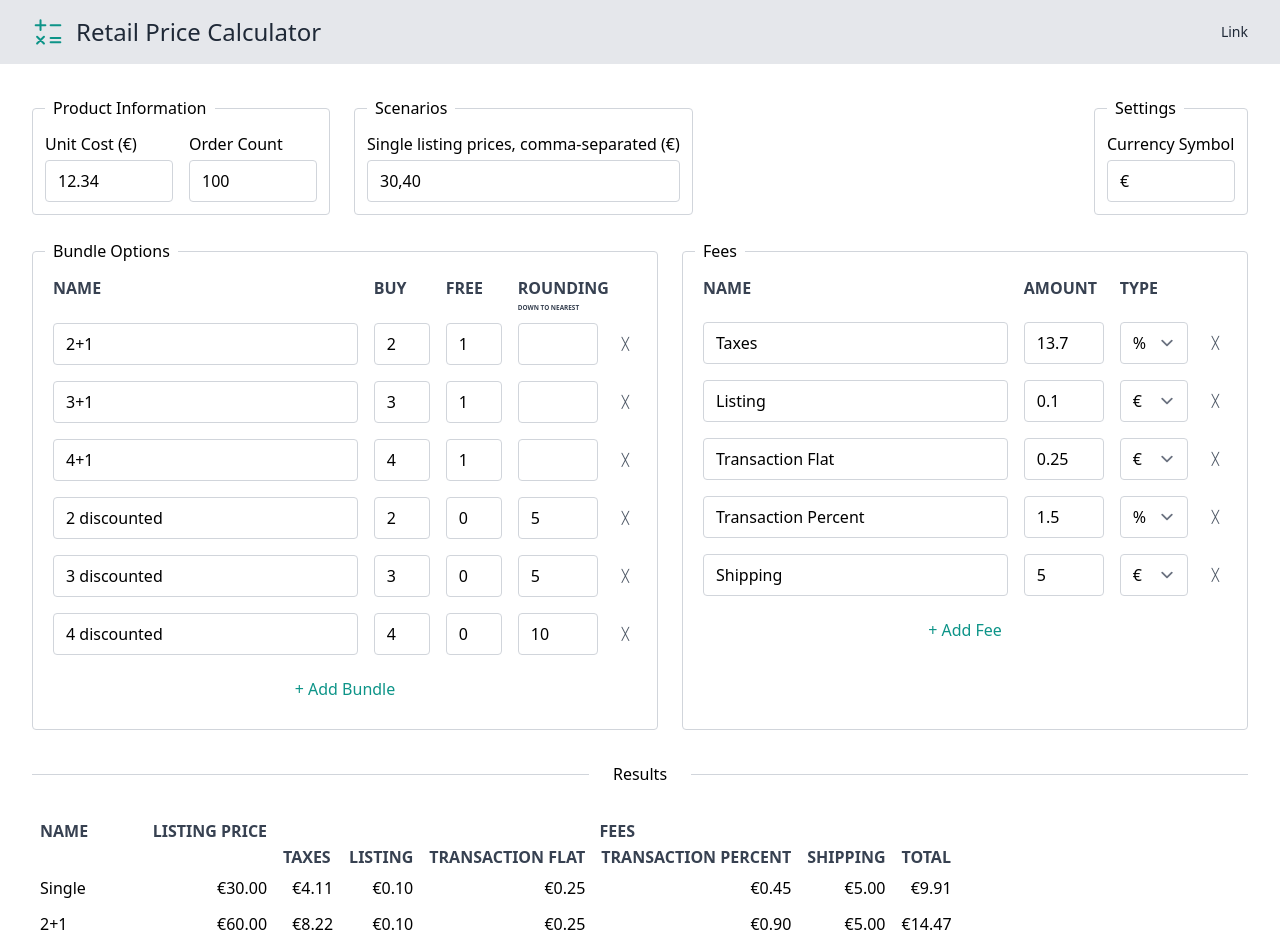
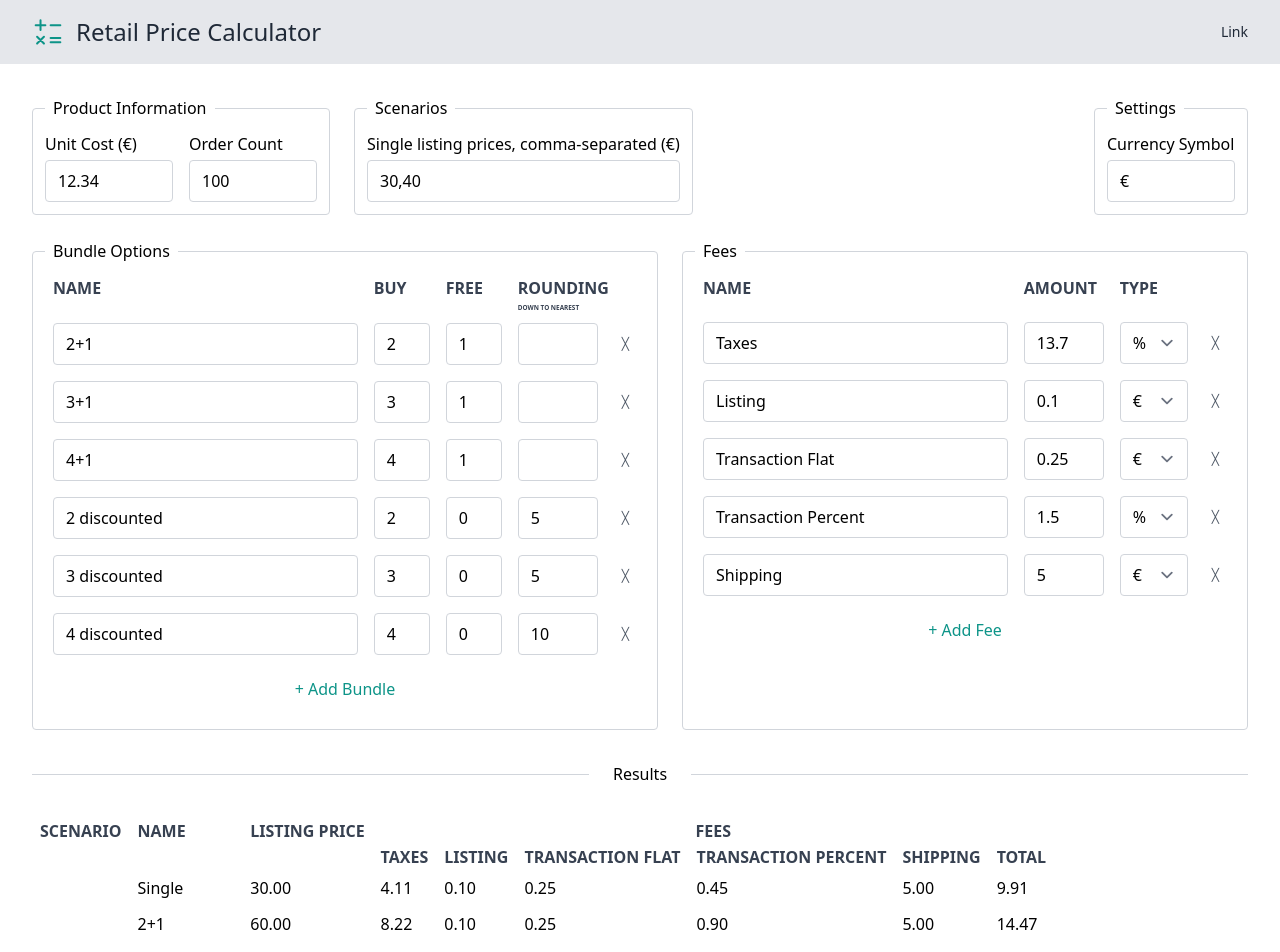
Before and after one commit to loicteixeira/retail-price-calculator, a SvelteKit app: page / in a window 1280 px wide. Shown: the top 952 px of the page. Built offline with nearby package versions, Linux system fonts and the light colour scheme.

Commit message:
Take scenarios into account when computing & displaying

```diff
--- /dev/null
+++ b/src/lib/compute.ts
@@ -0,0 +1,78 @@
+type ComputeResultsOptions = {
+	fees: {
+		amount: number;
+		name: string;
+		type: 'flat' | 'percent';
+	}[];
+	salesOptions: {
+		buyCount: number;
+		freeCount: number;
+		name: string;
+		rounding: number | null;
+	}[];
+	productInformation: {
+		orderCount: number;
+		unitCost: number;
+	};
+	scenarios: number[];
+};
+
+type ComputeResultsOutput = {
+	columns: ({ label: string } | { label: string; children: string[] })[];
+	groups: {
+		label: string;
+		rows: string[][];
+	}[];
+};
+
+export function computeResults({
+	fees,
+	salesOptions,
+	scenarios
+}: ComputeResultsOptions): ComputeResultsOutput {
+	const columns = [
+		{ label: 'Scenario' },
+		{ label: 'Name' },
+		{ label: 'Listing Price' },
+		{ label: 'Fees', children: [...fees.map((fee) => fee.name), 'Total'] }
+	];
+
+	const groups = scenarios.map((scenario) => {
+		const rows = salesOptions.reduce<ComputeResultsOutput['groups'][0]['rows']>(
+			(acc, { buyCount, name, rounding }) => {
+				let listingPrice = scenario * buyCount;
+				if (rounding) {
+					listingPrice = Math.floor(listingPrice / rounding) * rounding;
+				}
+
+				const calculatedFees = computeFees(listingPrice, fees);
+
+				acc.push([
+					name,
+					// TODO: Proper currency formatting
+					listingPrice.toFixed(2),
+					...calculatedFees.details.map((v) => v.toFixed(2)),
+					calculatedFees.total.toFixed(2)
+				]);
+				return acc;
+			},
+			[]
+		);
+		return { label: scenario.toString(), rows };
+	});
+
+	return { columns, groups };
+}
+
+function computeFees(listingPrice: number, fees: ComputeResultsOptions['fees']) {
+	const details = fees.map((fee) => {
+		switch (fee.type) {
+			case 'flat':
+				return fee.amount;
+			case 'percent':
+				return (listingPrice * fee.amount) / 100;
+		}
+	});
+	const total = details.reduce((a, b) => a + b, 0);
+	return { details, total };
+}
--- a/src/routes/+page.svelte
+++ b/src/routes/+page.svelte
@@ -1,8 +1,9 @@
 <script lang="ts">
 	import { dev } from '$app/environment';
 	import * as Form from '$lib/components/Form';
+	import { computeResults } from '$lib/compute';
 	import { CURRENCY_SYMBOL, DEMO_DATA } from '$lib/demo';
-	import type { Fee, FormState } from '$lib/types';
+	import type { FormState } from '$lib/types';
 
 	const startingData = dev
 		? structuredClone(DEMO_DATA)
@@ -16,41 +17,26 @@
 			};
 	let form = $state<FormState>(startingData);
 
-	function calculateFees(value: number, fees: Fee[]) {
-		const details = fees.map((fee) => {
-			switch (fee.type) {
-				case 'flat':
-					return fee.amount;
-				case 'percent':
-					return (value * fee.amount) / 100;
-			}
+	let { columns, groups } = $derived.by(() => {
+		return computeResults({
+			fees: form.fees,
+			salesOptions: [
+				{
+					buyCount: 1,
+					freeCount: 0,
+					name: 'Single',
+					rounding: null
+				},
+				...form.bundles.map((bundle) => ({
+					buyCount: bundle.buy,
+					freeCount: bundle.free,
+					name: bundle.name,
+					rounding: bundle.round
+				}))
+			],
+			productInformation: { orderCount: form.orderCount || 0, unitCost: form.unitCost || 0 },
+			scenarios: form.scenarios
 		});
-		const total = details.reduce((a, b) => a + b, 0);
-		return { details, total };
-	}
-
-	let results = $derived.by(() => {
-		const firstValidScenario = form.scenarios && form.scenarios.find((v) => !isNaN(v));
-		const baseListingPrice = firstValidScenario ? firstValidScenario : (form.unitCost || 0) * 3;
-		const baseFees = calculateFees(baseListingPrice, form.fees);
-		const baseResult = { name: 'Single', listingPrice: baseListingPrice, fees: baseFees };
-
-		return form.bundles.reduce<
-			{ name: string; listingPrice: number; fees: { details: number[]; total: number } }[]
-		>(
-			(acc, value) => {
-				let listingPrice = baseListingPrice * value.buy;
-				if (value.round) {
-					listingPrice = Math.floor(listingPrice / value.round) * value.round;
-				}
-
-				const fees = calculateFees(listingPrice, form.fees);
-
-				acc.push({ name: value.name, listingPrice, fees });
-				return acc;
-			},
-			[baseResult]
-		);
 	});
 </script>
 
@@ -88,38 +74,41 @@
 	<table class="mr-auto table-fixed">
 		<thead>
 			<tr class="text-left align-text-top uppercase text-gray-700">
-				<th class="px-2" rowspan="2">Name</th>
-				<th class="px-2" rowspan="2">Listing Price</th>
-				<th class="px-2 text-center" colspan={form.fees.length + 1}>Fees</th>
+				{#each columns as column}
+					<th
+						class="px-2 {'children' in column && 'text-center'}"
+						rowspan={'children' in column ? 1 : 2}
+						colspan={'children' in column ? column.children.length : 1}
+					>
+						{column.label}
+					</th>
+				{/each}
 			</tr>
 			<tr class="text-left align-text-top uppercase text-gray-700">
-				{#each form.fees as { name, key } (key)}
-					<th class="px-2">{name}</th>
+				{#each columns as column}
+					{#if 'children' in column}
+						{#each column.children as child}
+							<th class="px-2">{child}</th>
+						{/each}
+					{/if}
 				{/each}
-				<th class="px-2">Total</th>
 			</tr>
 		</thead>
 		<tbody>
-			{#each results as result}
-				<!-- TODO: Proper currency formatting -->
-				<tr>
-					<td class="px-2 py-1.5">{result.name}</td>
-					<td class="px-2 py-1.5 text-right">
-						{form.currencySymbol}{result.listingPrice.toFixed(2)}
-					</td>
-					{#each result.fees.details as fee}
-						<td class="px-2 py-1.5 text-right">
-							{form.currencySymbol}{fee.toFixed(2)}
-						</td>
+			{#each groups as group, index}
+				<tr class={index !== 0 ? 'border-t-2' : ''}>
+					<td class="px-2 py-1.5" rowspan={group.rows.length}>{group.label}</td>
+					{#each group.rows[0] as cell}
+						<td class="px-2 py-1.5">{cell}</td>
 					{/each}
-					<td class="px-2 py-1.5 text-right">
-						{form.currencySymbol}{result.fees.total.toFixed(2)}
-					</td>
-					<!-- TODO: Item Cost -->
-					<!-- TODO: Net -->
-					<!-- TODO: Margin -->
-					<!-- TODO: Break even quantity -->
 				</tr>
+				{#each group.rows.slice(1) as cells}
+					<tr>
+						{#each cells as cell}
+							<td class="px-2 py-1.5">{cell}</td>
+						{/each}
+					</tr>
+				{/each}
 			{/each}
 		</tbody>
 	</table>
```
Also changed, not shown: src/lib/components/Result.svelte (added).
